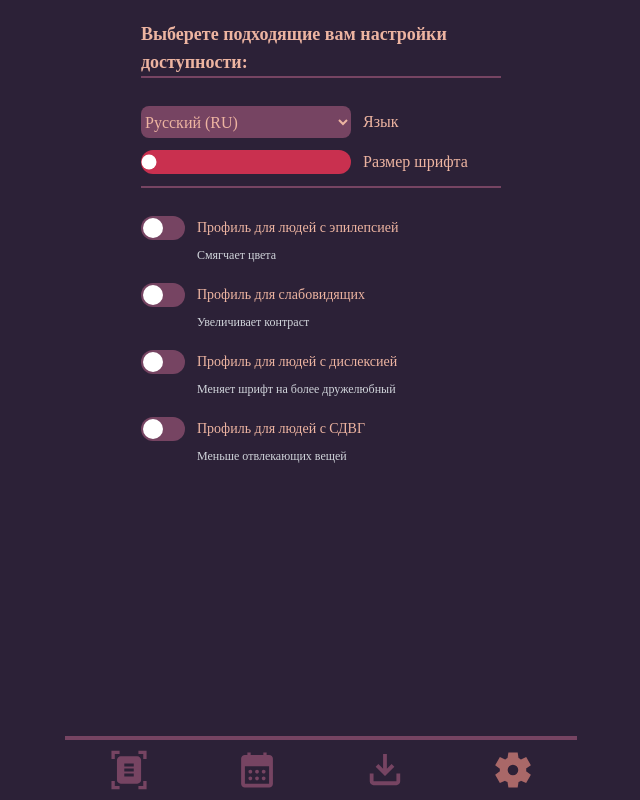
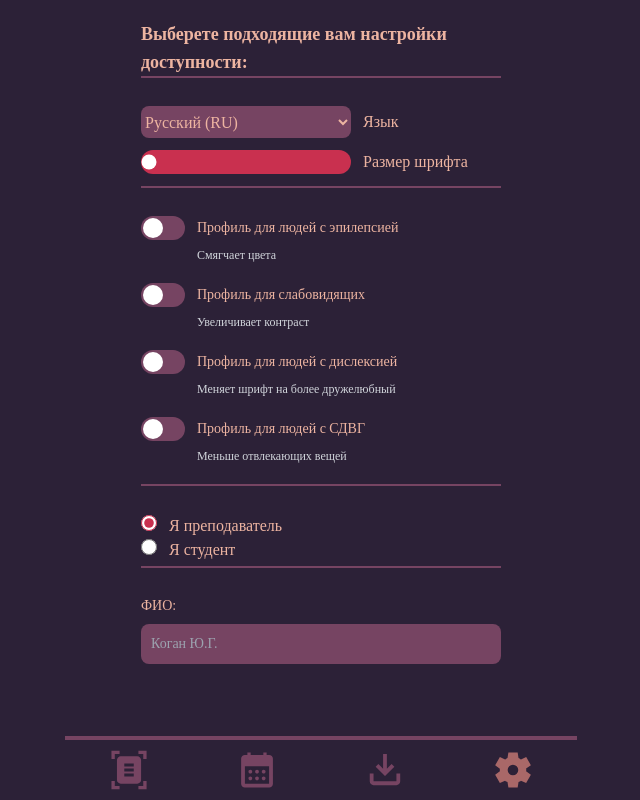
Before and after one commit to ebolblga/Grad-Work-Alpha, a Nuxt app: page /settings in a window 1280 px wide. Shown: the whole page, without its empty margins (319-959 px from the left). Built offline with nearby package versions, Linux system fonts and the light colour scheme.

Commit message:
fix: finished settings tab

```diff
--- a/pages/export.vue
+++ b/pages/export.vue
@@ -4,8 +4,10 @@ useHead({ title: "Экспортировать расписание" });
 </script>
 <template>
     <div class="h-screen flex flex-col">
-        <div class="h-[92vh] p-5">
-            export.vue
+        <div class="h-[92vh] p-5 flex justify-center">
+            <div class="w-[40%] flex flex-col my-auto">
+                <my-button class="mb-7 w-full">Экспортировать ICS</my-button>
+            </div>
         </div>
         <Navbar />
     </div>
--- a/pages/index.vue
+++ b/pages/index.vue
@@ -6,7 +6,7 @@ useHead({ title: "Сканирование" });
     <div class="h-screen flex flex-col">
         <div class="h-[92vh] p-5 flex justify-center">
             <div class="w-[40%] flex flex-col my-auto">
-                <NuxtLink to="/"><my-button class="mb-7 w-full">Считать из PDF</my-button></NuxtLink>
+                <NuxtLink to="/scanPDF"><my-button class="mb-7 w-full">Считать из PDF</my-button></NuxtLink>
                 <NuxtLink to="/scan"><my-button class="mb-7 w-full">Сканировать изображение</my-button></NuxtLink>
                 <NuxtLink to="/"><my-button class="mb-7 w-full">Скачать из облака</my-button></NuxtLink>
             </div>
--- a/pages/scan.vue
+++ b/pages/scan.vue
@@ -231,7 +231,7 @@ async function findContours() {
       <input aria-label="Input for images to process"
         class="h-7 block w-full text-sm text-gray-400 rounded-lg cursor-pointer focus:outline-none bg-[#764462] placeholder-gray-400"
         type="file" accept=".png, .jpg" @change="UploadImg($event)" />
-      <img :src="src" v-if="src" class="h-[calc(100%-7px)] w-full object-contain" style="image-rendering: pixelated" />
+      <img :src="src" v-if="src" class="h-[calc(100%-7px)] w-full object-contain" />
     </div>
     <Navbar />
   </div>
--- /dev/null
+++ b/pages/scanPDF.vue
@@ -0,0 +1,18 @@
+<script setup lang="ts">
+import Navbar from "~/components/navbar.vue";
+useHead({ title: "Сканировать из PDF" });
+
+function pdfUploaded(event: Event) {
+
+}
+</script>
+<template>
+    <div class="h-screen flex flex-col">
+        <div class="h-[92vh] p-5 flex justify-center">
+            <input aria-label="Input for images to process"
+                class="h-7 block w-full text-sm text-gray-400 rounded-lg cursor-pointer focus:outline-none bg-[#764462] placeholder-gray-400"
+                type="file" accept=".pdf" @change="pdfUploaded($event)" />
+        </div>
+        <Navbar />
+    </div>
+</template>
--- a/pages/settings.vue
+++ b/pages/settings.vue
@@ -8,14 +8,16 @@ const epilepsyToggle = ref(false);
 const visuallyImpairedToggle = ref(false);
 const dyslexiaToggle = ref(false);
 const adhdToggle = ref(false);
+const user = ref("professor");
 
 function onSettingChange() {
-    console.log("Language:", language.value);
+    console.log("\nLanguage:", language.value);
     console.log("Font:", fontMultiplier.value);
     console.log("Epilepsy:", epilepsyToggle.value);
     console.log("Vision:", visuallyImpairedToggle.value);
     console.log("Dyslexia:", dyslexiaToggle.value);
     console.log("ADHD:", adhdToggle.value);
+    console.log("User:", user.value);
 }
 </script>
 <template>
@@ -34,20 +36,39 @@ function onSettingChange() {
                 </div>
 
                 <div class="w-full flex flex-row mb-3">
-                    <input v-model="fontMultiplier" id="large-range" type="range" min="1" max="2" step="0.01" class="w-[210px] my-auto h-6 bg-[#C9304F] rounded-full appearance-none cursor-pointer accent-white">
+                    <input v-model="fontMultiplier" id="large-range" type="range" min="1" max="2" step="0.01" class="w-[210px] my-auto h-6 bg-[#C9304F] rounded-full appearance-none cursor-pointer accent-white" @change="onSettingChange()">
                     <p class="my-auto ml-3">Размер шрифта</p>
                 </div>
 
                 <div class="w-full h-0 border border-[#764462] mb-7"></div>
 
-                <my-toggle v-model="epilepsyToggle">Профиль для людей с эпилепсией</my-toggle>
+                <my-toggle v-model="epilepsyToggle" @change="onSettingChange()">Профиль для людей с эпилепсией</my-toggle>
                 <p class="text-gray-300 text-xs pl-14 mb-5">Смягчает цвета</p>
-                <my-toggle v-model="visuallyImpairedToggle">Профиль для слабовидящих</my-toggle>
+                <my-toggle v-model="visuallyImpairedToggle" @change="onSettingChange()">Профиль для слабовидящих</my-toggle>
                 <p class="text-gray-300 text-xs pl-14 mb-5">Увеличивает контраст</p>
-                <my-toggle v-model="dyslexiaToggle">Профиль для людей с дислексией</my-toggle>
+                <my-toggle v-model="dyslexiaToggle" @change="onSettingChange()">Профиль для людей с дислексией</my-toggle>
                 <p class="text-gray-300 text-xs pl-14 mb-5">Меняет шрифт на более дружелюбный</p>
-                <my-toggle v-model="adhdToggle">Профиль для людей с СДВГ</my-toggle>
+                <my-toggle v-model="adhdToggle" @change="onSettingChange()">Профиль для людей с СДВГ</my-toggle>
                 <p class="text-gray-300 text-xs pl-14 mb-5">Меньше отвлекающих вещей</p>
+
+                <div class="w-full h-0 border border-[#764462] mb-7"></div>
+
+                <input type="radio" value="professor" v-model="user" class="w-4 h-4 ring-offset-gray-800 bg-gray-700 border-gray-600 accent-[#C9304F]" @change="onSettingChange()">
+                <label class="ml-3">Я преподаватель</label>
+                <br>
+                <input type="radio" value="student" v-model="user" class="w-4 h-4 ring-offset-gray-800 bg-gray-700 border-gray-600 accent-[#C9304F]" @change="onSettingChange()">
+                <label class="ml-3">Я студент</label>
+
+                <div class="w-full h-0 border border-[#764462] mb-7 mt-1"></div>
+
+                <div v-if="user==='professor'">
+                    <label for="first_name" class="block mb-2 text-sm font-medium">ФИО:</label>
+                    <input type="text" id="first_name" class="text-sm rounded-lg block w-full p-2.5 bg-[#764462] placeholder-gray-400" placeholder="Коган Ю.Г.">
+                </div>
+                <div v-else>
+                    <label for="first_name" class="block mb-2 text-sm font-medium">Группа:</label>
+                    <input type="text" id="first_name" class="text-sm rounded-lg block w-full p-2.5 bg-[#764462] placeholder-gray-400" placeholder="ИДБ-19-03">
+                </div>
             </div>
         </div>
         <Navbar />
```
Also changed, not shown: components/my-toggle.vue (+1 -6 lines).
